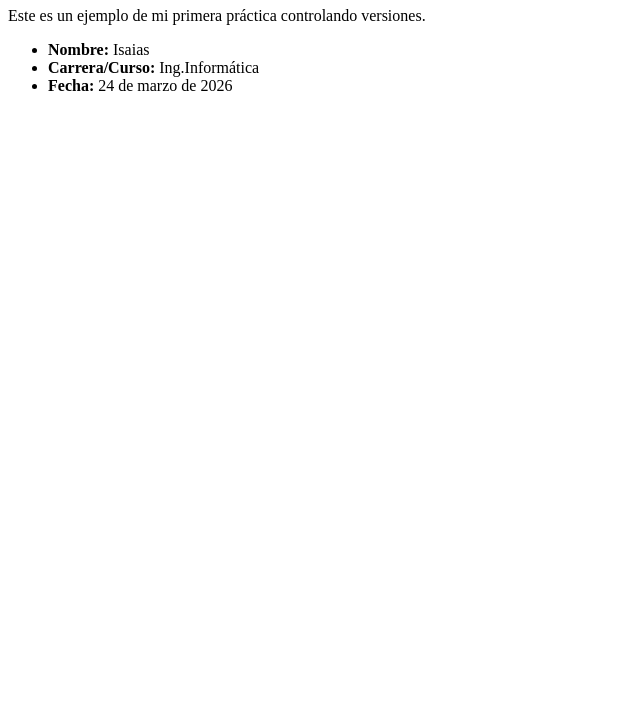
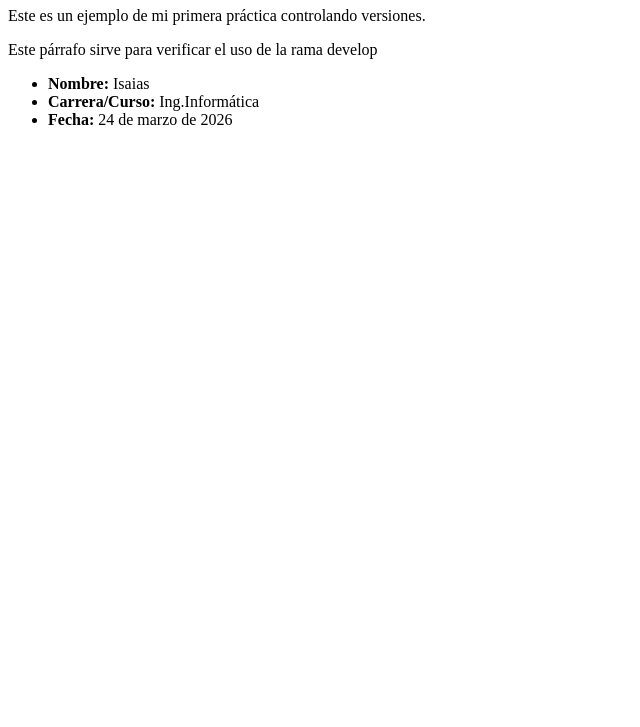
Before and after one commit to laboratorio-1-2026-1/Practica1-git-ci-30657710, a plain HTML site: page Index.html in a window 1280 px wide. Shown: the part 73-800 px from the top of the page, without its empty margins (0-640 px from the left). Drawn offline with Linux system fonts and the light colour scheme.

Commit message:
Nuevo parrafo

```diff
--- a/Index.html
+++ b/Index.html
@@ -7,6 +7,7 @@
 <body>
 <h1>¡Hola Mundo desde Git!</h1>
 <p>Este es un ejemplo de mi primera práctica controlando versiones.</p>
+<p>Este párrafo sirve para verificar el uso de la rama develop</p>
 <ul>
 <li><strong>Nombre:</strong> Isaias</li>
 <li><strong>Carrera/Curso:</strong> Ing.Informática</li>
```
